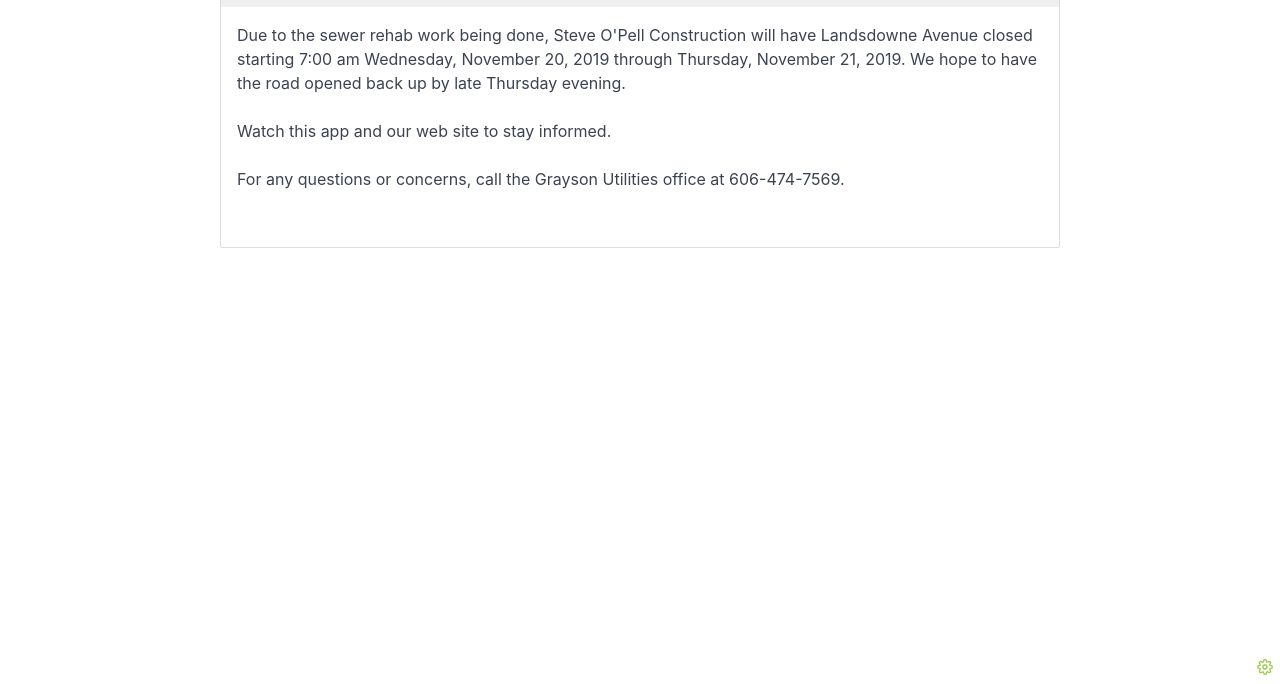
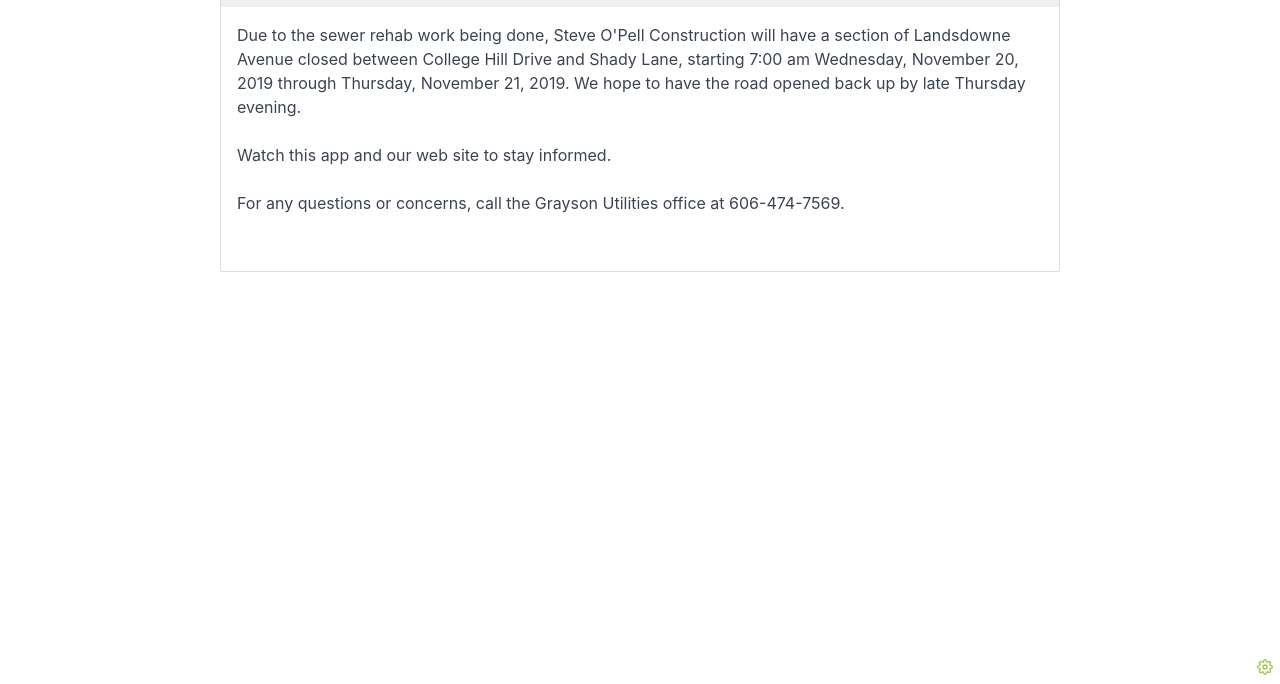
Before and after one commit to mapsync/grayson-advisory, a Gatsby site: page /blog/2019-11-19-road-closed in a window 1280 px wide. Shown: the part 116-800 px from the top of the page. Built offline with nearby package versions, Linux system fonts and the light colour scheme; Gatsby itself is replaced by a stand-in of ours.

Commit message:
Update Alert “2019-11-19-road-closed”

```diff
--- a/src/pages/blog/2019-11-19-road-closed.md
+++ b/src/pages/blog/2019-11-19-road-closed.md
@@ -4,7 +4,7 @@
 date: 2019-11-19T18:55:08.454Z
 description: Sewer Rehab Project is underway
 ---
-Due to the sewer rehab work being done, Steve O'Pell Construction will have Landsdowne Avenue closed starting 7:00 am Wednesday, November 20, 2019 through Thursday, November 21, 2019.  We hope to have the road opened back up by late Thursday evening.
+Due to the sewer rehab work being done, Steve O'Pell Construction will have a section of Landsdowne Avenue closed between College Hill Drive and Shady Lane, starting 7:00 am Wednesday, November 20, 2019 through Thursday, November 21, 2019.  We hope to have the road opened back up by late Thursday evening.
 
 Watch this app and our web site to stay informed.
 
```
